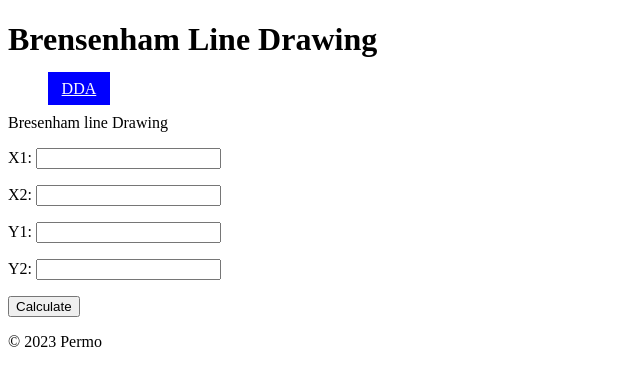
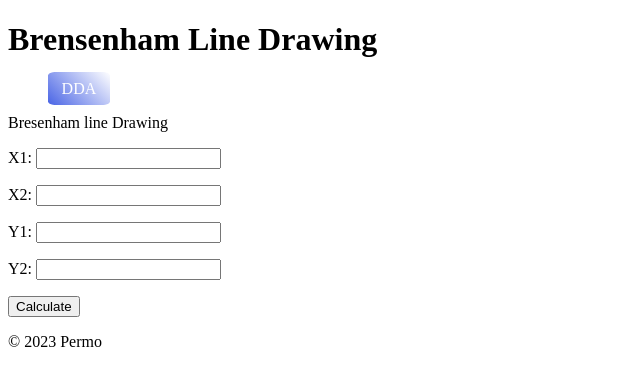
Before and after one commit to MugumoPerm/computerGraphics, a Django app: page /bresenham in a window 1280 px wide. Shown: the top 386 px of the page, without its empty margins (0-640 px from the left). Run offline with Django 3.2, Linux system fonts and the light colour scheme; some libraries are stand-ins or nearby versions.

Commit message:
add styles on bresenham and DDA

```diff
--- a/lineAlgorithms/static/styles/bresenham.css
+++ b/lineAlgorithms/static/styles/bresenham.css
@@ -1,6 +1,12 @@
 .button{
 	outline: 1px solid white;
-	background-color: blue;
+	background: linear-gradient(45deg, #4964e5, transparent);
 	padding: .5rem .85rem;
 	color: white;
+	text-decoration: none;
+	border-radius: 10%;
 }
+.button:hover{
+	opacity: .8;
+	color: limegreen;
+}
--- a/lineAlgorithms/templates/DDA.html
+++ b/lineAlgorithms/templates/DDA.html
@@ -2,7 +2,7 @@
 {% load static %}
 
 {% block title%}DDA Line{% endblock %}
-{% block styles %} <link rel="stylesheet" href="{% static 'styles/styles.css' %}">{% endblock %}
+{% block styles %} <link rel="stylesheet" href="{% static 'styles/bresenham.css' %}">{% endblock %}
 {% block navlinks %}<a href="{% url 'bresenham' %}" class='button'>Bresenham</a>{% endblock%}
 {%block header %} DDA Line Drawing {% endblock %}
 {% block body%}
```
